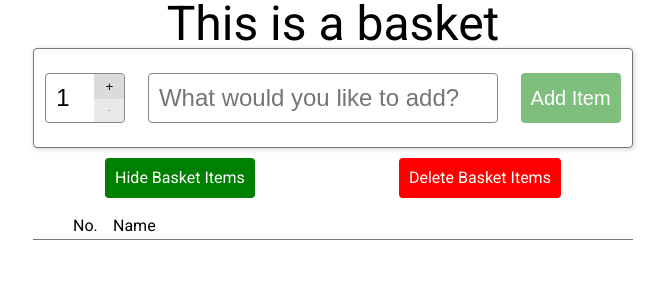
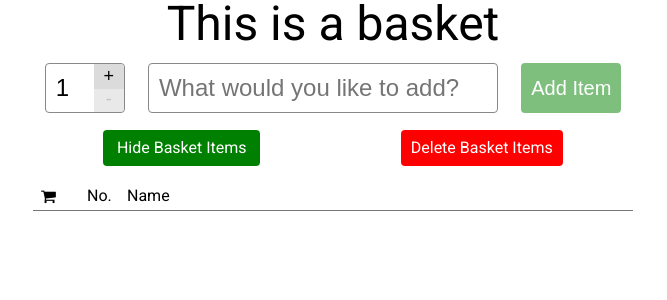
Before and after one commit to hanhee-song/basket, a React app: page / in a window 1280 px wide. Shown: the top 300 px of the page, without its empty margins (307-974 px from the left). Built offline with nearby package versions, Linux system fonts and the light colour scheme.

Commit message:
add and style increment and delete buttons for basket item

```diff
--- a/scss/styles.scss
+++ b/scss/styles.scss
@@ -75,16 +75,15 @@ input {
 .add-item-form {
   width: 600px;
   margin: auto;
-  margin-bottom: 10px;
-  height: 100px;
-  border: 1px solid #777;
-  border-radius: 4px;
+  height: 80px;
+  // border: 1px solid #777;
+  // border-radius: 4px;
   align-items: center;
   display: flex;
   justify-content: space-around;
-  -webkit-box-shadow: 1px 1px 5px 0px rgba(0,0,0,0.2);
-  -moz-box-shadow: 1px 1px 5px 0px rgba(0,0,0,0.2);
-  box-shadow: 1px 1px 5px 0px rgba(0,0,0,0.2);
+  // -webkit-box-shadow: 1px 1px 5px 0px rgba(0,0,0,0.2);
+  // -moz-box-shadow: 1px 1px 5px 0px rgba(0,0,0,0.2);
+  // box-shadow: 1px 1px 5px 0px rgba(0,0,0,0.2);
 
   .input {
     height: 50px;
@@ -92,7 +91,7 @@ input {
     border: 1px solid #888;
     border-radius: 4px;
     transition: border .2s;
-    -webkit-transition: border .2s;
+    -webkit-transition: border .1s, box-shadow .1s, -moz-box-shadow .1s, -webkit-box-shadow .1s;
     padding-left: 10px;
 
     &:focus {
@@ -116,20 +115,23 @@ input {
       height: 25px;
       width: 30px;
       border: 1px solid rgba(0, 0, 0, 0);
+      background-color: #dbdbdb;
+      font-size: 18px;
     }
 
     .up {
       top: 1px;
       border-top-right-radius: 4px;
-      background-color: #dbdbdb;
     }
     .down {
       bottom: 1px;
       border-bottom-right-radius: 4px;
-      background-color: #dbdbdb;
     }
 
-    .increment-button:disabled { opacity: .6; }
+    .increment-button:disabled {
+      opacity: .6;
+      cursor: not-allowed;
+    }
   }
 
   .quantity { width: 80px; }
@@ -144,7 +146,10 @@ input {
     border-radius: 4px;
     font-size: 20px;
 
-    &:disabled { opacity: .5; }
+    &:disabled {
+      opacity: .5;
+      cursor: not-allowed;
+    }
   }
 }
 
@@ -156,6 +161,7 @@ input {
   width: 600px;
   height: 40px;
   margin: auto;
+  margin-bottom: 15px;
   display: flex;
   justify-content: space-around;
   align-items: center;
@@ -163,13 +169,19 @@ input {
   .button {
     box-sizing: border-box;
     cursor: pointer;
-    height: 40px;
+    height: 36px;
     border-radius: 4px;
     background: green;
     font-size: 16px;
-    line-height: 40px;
+    line-height: 36px;
     color: #fff;
     padding: 0 10px;
+    user-select: none;
+  }
+
+  .toggle-in-basket {
+    width: 157px;
+    text-align: center;
   }
 
   .delete-in-basket {
@@ -181,19 +193,21 @@ input {
 ///////////////// BASKET ITEM ///////////////////
 /////////////////////////////////////////////////
 
-$col-1-width: 40px;
+$col-1-width: 54px;
 $col-2-width: 40px;
-$col-3-width: 300px;
-$col-4-width: 50px;
-$col-5-width: 50px;
+$col-3-width: 250px;
+$col-4-width: 150px;
+$col-5-width: 90px;
 
 .basket-item-index {
   .col {
     // align-items: center;
     // text-align: center;
+    overflow: hidden;
   }
 
   .col-1 {
+    padding-left: 8px;
     width: $col-1-width;
   }
 
@@ -203,6 +217,7 @@ $col-5-width: 50px;
 
   .col-3 {
     width: $col-3-width;
+    max-width: $col-3-width;
   }
 
   .col-4 {
@@ -217,7 +232,6 @@ $col-5-width: 50px;
 .basket-item-header {
   width: 600px;
   margin: auto;
-  // border: 1px solid red;
   border-bottom: 1px solid #777;
   padding-bottom: 5px;
   display: flex;
@@ -248,25 +262,37 @@ $col-5-width: 50px;
     font-size: 30px;
   }
 
+  .quantity {}
+
   .name {
-    // border: 1px solid red;
-  }
-
-  .quantity {
-    // border: 1px solid red;
+    height: 30px;
+    line-height: 30px;
   }
 
   .button {
-    border: 1px solid red;
     border-radius: 4px;
+    cursor: pointer;
+    height: 30px;
+    min-width: 30px;
+    background: #dbdbdb;
+    font-size: 18px;
 
+    &:disabled {
+      opacity: .5;
+      cursor: not-allowed;
+    }
   }
 
-  .edit {
+  .increment-up {}
 
+  .increment-down {
+    margin-right: 10px;
   }
 
   .delete {
-
+    padding-left: 10px;
+    padding-right: 10px;
+    background-color: red;
+    color: #fff;
   }
 }
--- a/src/basket.jsx
+++ b/src/basket.jsx
@@ -104,7 +104,8 @@ class Basket extends React.Component {
         </div>
         <div className="basket-item-index">
           <div className="basket-item-header">
-            <div className="col-1"></div>
+            <div className="col-1"><i className="fa fa-shopping-cart" aria-hidden="true"></i>
+            </div>
             <div className="col-2">No.</div>
             <div className="col-3">Name</div>
           </div>
--- a/src/basket_form.jsx
+++ b/src/basket_form.jsx
@@ -18,7 +18,7 @@ class BasketForm extends React.Component {
     if (this.state.name) {
       this.props.handleAddItem({
         name: this.state.name,
-        quantity: this.state.quantity,
+        quantity: parseInt(this.state.quantity),
       });
       this.setState({
         name: "",
@@ -53,9 +53,6 @@ class BasketForm extends React.Component {
       <form className="add-item-form"
         onSubmit={this.handleAddItem}>
         <div className="quantity-input-container">
-          <input className="quantity input"
-            onChange={this.handleQuantityChange()}
-            value={this.state.quantity} />
           <input className="increment-button up"
             onClick={this.handleQuantityChange(1)}
             type="button"
@@ -65,6 +62,9 @@ class BasketForm extends React.Component {
             disabled={this.state.quantity <= 1}
             type="button"
             value="-" />
+          <input className="quantity input"
+            onChange={this.handleQuantityChange()}
+            value={this.state.quantity} />
         </div>
         <input className="name input"
           onChange={this.handleNameChange}
--- a/src/basket_item.jsx
+++ b/src/basket_item.jsx
@@ -8,12 +8,13 @@ class BasketItem extends React.Component {
     // this.props.handleDelete
     // this.props.handleEdit
 
-    // this.state = {
-    //   name: this.props.name,
-    //   quantity: this.props.quantity,
-    // };
+    this.state = {
+      name: this.props.name,
+      quantity: this.props.quantity,
+    };
     this.handleEdit = this.handleEdit.bind(this);
     this.changeInBasket = this.changeInBasket.bind(this);
+    this.handleIncrement = this.handleIncrement.bind(this);
   }
 
   handleEdit() {
@@ -29,6 +30,16 @@ class BasketItem extends React.Component {
       this.props.item,
       { inBasket: !this.props.item.inBasket }
     ));
+  }
+
+  handleIncrement(num) {
+    return (e) => {
+      this.props.handleEdit(Object.assign(
+        {},
+        this.props.item,
+        { quantity: this.props.item.quantity + num }
+      ));
+    };
   }
 
   render () {
@@ -48,10 +59,15 @@ class BasketItem extends React.Component {
           <div className="name">{item.name}</div>
         </div>
         <div className="col col-4">
-          <input className="button edit"
-            onClick={this.handleEdit}
+          <input className="button increment-down"
+            onClick={this.handleIncrement(-1)}
+            disabled={this.props.item.quantity <= 1}
             type="button"
-            value="Edit"/>
+            value="-"/>
+          <input className="button increment-up"
+            onClick={this.handleIncrement(1)}
+            type="button"
+            value="+"/>
         </div>
         <div className="col col-5">
           <input className="button delete"
--- a/styles/styles.css
+++ b/styles/styles.css
@@ -61,23 +61,17 @@ input {
 .add-item-form {
   width: 600px;
   margin: auto;
-  margin-bottom: 10px;
-  height: 100px;
-  border: 1px solid #777;
-  border-radius: 4px;
+  height: 80px;
   align-items: center;
   display: flex;
-  justify-content: space-around;
-  -webkit-box-shadow: 1px 1px 5px 0px rgba(0, 0, 0, 0.2);
-  -moz-box-shadow: 1px 1px 5px 0px rgba(0, 0, 0, 0.2);
-  box-shadow: 1px 1px 5px 0px rgba(0, 0, 0, 0.2); }
+  justify-content: space-around; }
   .add-item-form .input {
     height: 50px;
     font-size: 24px;
     border: 1px solid #888;
     border-radius: 4px;
     transition: border .2s;
-    -webkit-transition: border .2s;
+    -webkit-transition: border .1s, box-shadow .1s, -moz-box-shadow .1s, -webkit-box-shadow .1s;
     padding-left: 10px; }
     .add-item-form .input:focus {
       border: 1px solid green;
@@ -95,17 +89,18 @@ input {
       right: 1px;
       height: 25px;
       width: 30px;
-      border: 1px solid transparent; }
+      border: 1px solid transparent;
+      background-color: #dbdbdb;
+      font-size: 18px; }
     .add-item-form .quantity-input-container .up {
       top: 1px;
-      border-top-right-radius: 4px;
-      background-color: #dbdbdb; }
+      border-top-right-radius: 4px; }
     .add-item-form .quantity-input-container .down {
       bottom: 1px;
-      border-bottom-right-radius: 4px;
-      background-color: #dbdbdb; }
+      border-bottom-right-radius: 4px; }
     .add-item-form .quantity-input-container .increment-button:disabled {
-      opacity: .6; }
+      opacity: .6;
+      cursor: not-allowed; }
   .add-item-form .quantity {
     width: 80px; }
   .add-item-form .add-item-button {
@@ -118,42 +113,53 @@ input {
     border-radius: 4px;
     font-size: 20px; }
     .add-item-form .add-item-button:disabled {
-      opacity: .5; }
+      opacity: .5;
+      cursor: not-allowed; }
 
 .basket-controls {
   width: 600px;
   height: 40px;
   margin: auto;
+  margin-bottom: 15px;
   display: flex;
   justify-content: space-around;
   align-items: center; }
   .basket-controls .button {
     box-sizing: border-box;
     cursor: pointer;
-    height: 40px;
+    height: 36px;
     border-radius: 4px;
     background: green;
     font-size: 16px;
-    line-height: 40px;
+    line-height: 36px;
     color: #fff;
-    padding: 0 10px; }
+    padding: 0 10px;
+    user-select: none; }
+  .basket-controls .toggle-in-basket {
+    width: 157px;
+    text-align: center; }
   .basket-controls .delete-in-basket {
     background: red; }
 
+.basket-item-index .col {
+  overflow: hidden; }
+
 .basket-item-index .col-1 {
-  width: 40px; }
+  padding-left: 8px;
+  width: 54px; }
 
 .basket-item-index .col-2 {
   width: 40px; }
 
 .basket-item-index .col-3 {
-  width: 300px; }
+  width: 250px;
+  max-width: 250px; }
 
 .basket-item-index .col-4 {
-  width: 50px; }
+  width: 150px; }
 
 .basket-item-index .col-5 {
-  width: 50px; }
+  width: 90px; }
 
 .basket-item-header {
   width: 600px;
@@ -183,6 +189,23 @@ input {
     height: 34px;
     padding: 2px;
     font-size: 30px; }
+  .basket-item .name {
+    height: 30px;
+    line-height: 30px; }
   .basket-item .button {
-    border: 1px solid red;
-    border-radius: 4px; }
+    border-radius: 4px;
+    cursor: pointer;
+    height: 30px;
+    min-width: 30px;
+    background: #dbdbdb;
+    font-size: 18px; }
+    .basket-item .button:disabled {
+      opacity: .5;
+      cursor: not-allowed; }
+  .basket-item .increment-down {
+    margin-right: 10px; }
+  .basket-item .delete {
+    padding-left: 10px;
+    padding-right: 10px;
+    background-color: red;
+    color: #fff; }
```
Also changed, not shown: src/bundle.js, 1 other file (tests, documents, lock files or other folders).
